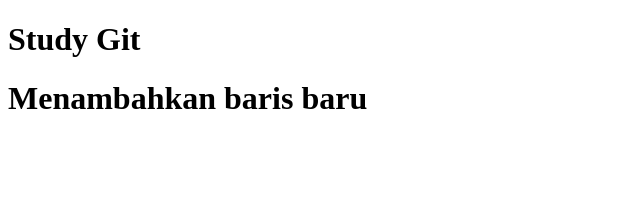
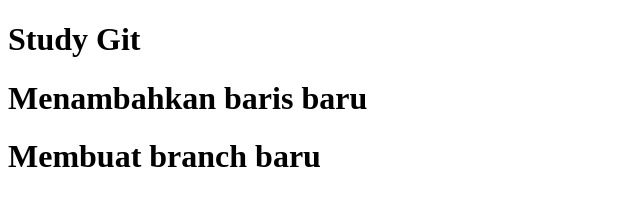
Before and after one commit to tgarwis/test-git, a plain HTML site: page index.html in a window 1280 px wide. Shown: the whole page, without its empty margins (0-640 px from the left). Drawn offline with Linux system fonts and the light colour scheme.

Commit message:
Melakukan perubahan pada file html dan menambah file tes-3

```diff
--- a/index.html
+++ b/index.html
@@ -8,5 +8,6 @@
 <body>
     <h1>Study Git</h1>
     <h1>Menambahkan baris baru</h1>
+    <h1>Membuat branch baru</h1>
 </body>
 </html>
```
Also changed, not shown: tes-3/tes-1.txt (added).
